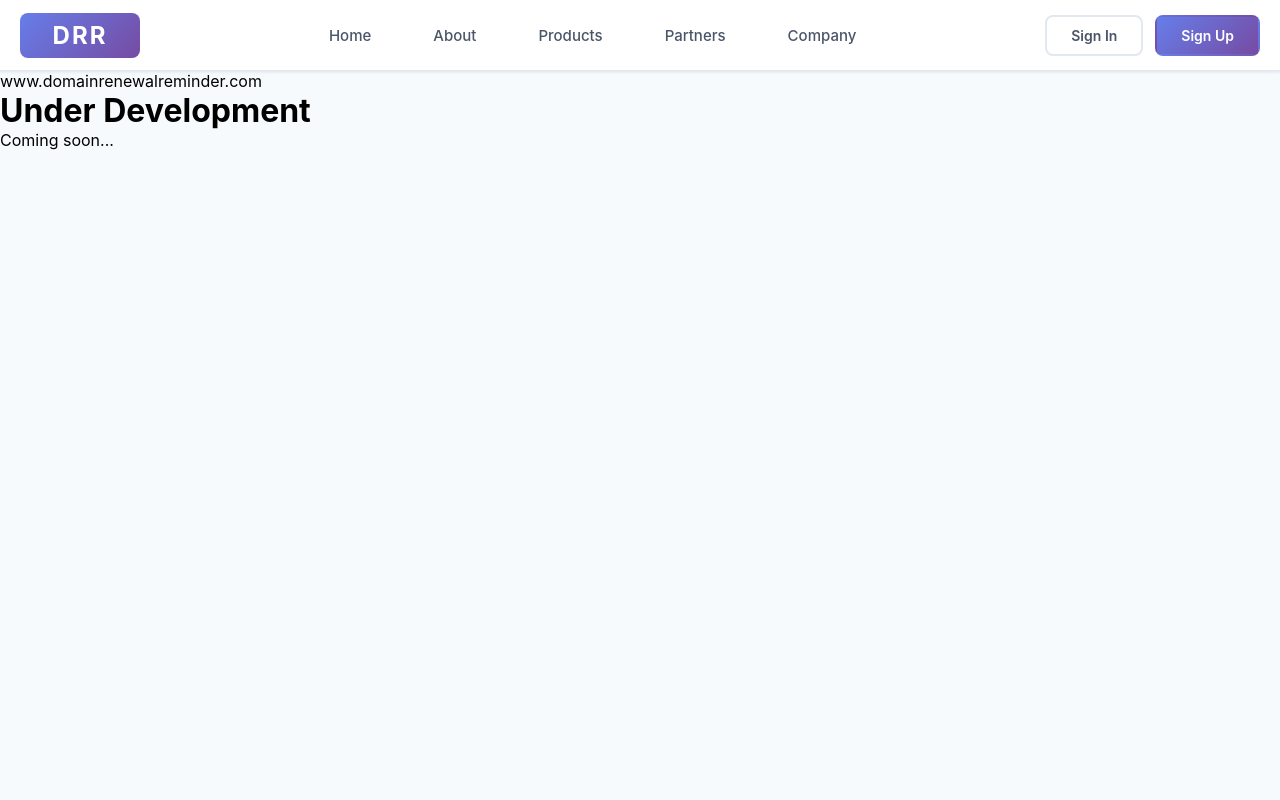
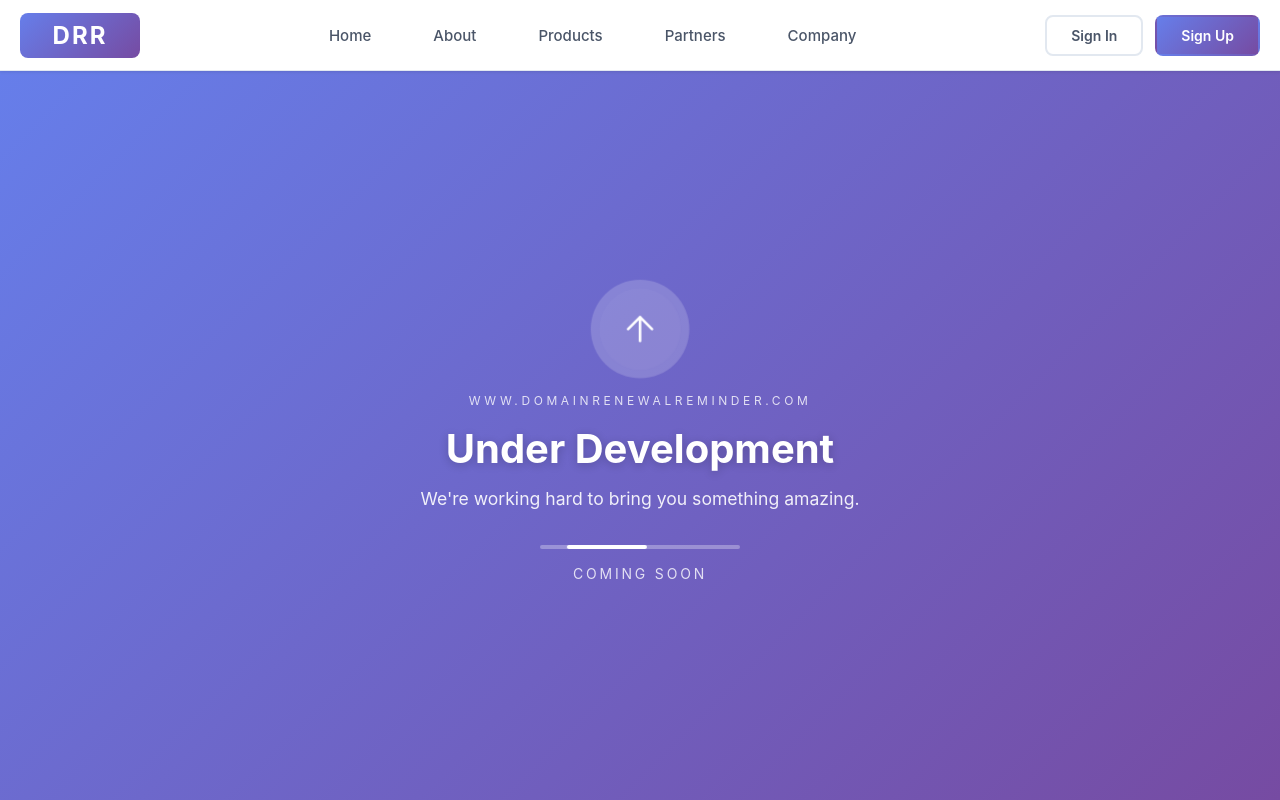
Before and after one commit to savos/drr2, a React (Vite) app in the folder frontend/: page / in a window 1280 px wide. Built offline with nearby package versions, Linux system fonts and the light colour scheme.

Commit message:
Add centered styling with gradient and animations to UnderDevelopment page

```diff
--- /dev/null
+++ b/frontend/src/pages/UnderDevelopment.css
@@ -0,0 +1,140 @@
+.under-development {
+  flex: 1;
+  display: flex;
+  align-items: center;
+  justify-content: center;
+  min-height: calc(100vh - 80px);
+  background: linear-gradient(135deg, #667eea 0%, #764ba2 100%);
+  padding: 2rem;
+}
+
+.under-development-content {
+  text-align: center;
+  color: white;
+  max-width: 500px;
+  animation: fadeInUp 0.8s ease-out;
+}
+
+@keyframes fadeInUp {
+  from {
+    opacity: 0;
+    transform: translateY(30px);
+  }
+  to {
+    opacity: 1;
+    transform: translateY(0);
+  }
+}
+
+.under-development-icon {
+  width: 80px;
+  height: 80px;
+  margin: 0 auto 1.5rem;
+  background: rgba(255, 255, 255, 0.2);
+  border-radius: 50%;
+  display: flex;
+  align-items: center;
+  justify-content: center;
+  animation: pulse 2s ease-in-out infinite;
+}
+
+.under-development-icon svg {
+  width: 40px;
+  height: 40px;
+  color: white;
+}
+
+@keyframes pulse {
+  0%, 100% {
+    transform: scale(1);
+    box-shadow: 0 0 0 0 rgba(255, 255, 255, 0.4);
+  }
+  50% {
+    transform: scale(1.05);
+    box-shadow: 0 0 0 15px rgba(255, 255, 255, 0);
+  }
+}
+
+.under-development-domain {
+  font-size: 0.75rem;
+  text-transform: uppercase;
+  letter-spacing: 0.3em;
+  opacity: 0.8;
+  margin-bottom: 1rem;
+}
+
+.under-development-title {
+  font-size: 2.5rem;
+  font-weight: 700;
+  margin-bottom: 0.75rem;
+  text-shadow: 0 2px 10px rgba(0, 0, 0, 0.2);
+}
+
+.under-development-subtitle {
+  font-size: 1.1rem;
+  opacity: 0.9;
+  margin-bottom: 2rem;
+  line-height: 1.6;
+}
+
+.under-development-progress {
+  width: 200px;
+  height: 4px;
+  background: rgba(255, 255, 255, 0.3);
+  border-radius: 2px;
+  margin: 0 auto 1rem;
+  overflow: hidden;
+}
+
+.under-development-progress-bar {
+  width: 40%;
+  height: 100%;
+  background: white;
+  border-radius: 2px;
+  animation: loading 2s ease-in-out infinite;
+}
+
+@keyframes loading {
+  0% {
+    transform: translateX(-100%);
+  }
+  50% {
+    transform: translateX(150%);
+  }
+  100% {
+    transform: translateX(-100%);
+  }
+}
+
+.under-development-coming-soon {
+  font-size: 0.875rem;
+  text-transform: uppercase;
+  letter-spacing: 0.2em;
+  opacity: 0.8;
+}
+
+/* Responsive adjustments */
+@media (max-width: 640px) {
+  .under-development {
+    min-height: calc(100vh - 60px);
+    padding: 1.5rem;
+  }
+
+  .under-development-icon {
+    width: 60px;
+    height: 60px;
+  }
+
+  .under-development-icon svg {
+    width: 30px;
+    height: 30px;
+  }
+
+  .under-development-title {
+    font-size: 1.75rem;
+  }
+
+  .under-development-subtitle {
+    font-size: 1rem;
+  }
+}
--- a/frontend/src/pages/UnderDevelopment.jsx
+++ b/frontend/src/pages/UnderDevelopment.jsx
@@ -1,17 +1,31 @@
 import React from "react";
+import "./UnderDevelopment.css";
 
 export default function UnderDevelopment() {
   return (
-    <div className="min-h-screen flex flex-col items-center justify-center bg-white text-center text-gray-800 p-4 sm:p-6 md:p-8">
-      <p className="text-xs sm:text-sm md:text-base uppercase tracking-[0.3em] text-gray-500 px-4">
-        www.domainrenewalreminder.com
-      </p>
-      <h1 className="mt-4 sm:mt-6 md:mt-8 text-2xl sm:text-3xl md:text-4xl lg:text-5xl font-semibold tracking-wide px-4">
-        Under Development
-      </h1>
-      <p className="mt-2 sm:mt-3 md:mt-4 text-base sm:text-lg md:text-xl lg:text-2xl text-gray-600 px-4">
-        Coming soon...
-      </p>
+    <div className="under-development">
+      <div className="under-development-content">
+        <div className="under-development-icon">
+          <svg xmlns="http://www.w3.org/2000/svg" viewBox="0 0 24 24" fill="none" stroke="currentColor" strokeWidth="1.5" strokeLinecap="round" strokeLinejoin="round">
+            <path d="M12 19V5M5 12l7-7 7 7"/>
+          </svg>
+        </div>
+        <p className="under-development-domain">
+          www.domainrenewalreminder.com
+        </p>
+        <h1 className="under-development-title">
+          Under Development
+        </h1>
+        <p className="under-development-subtitle">
+          We're working hard to bring you something amazing.
+        </p>
+        <div className="under-development-progress">
+          <div className="under-development-progress-bar"></div>
+        </div>
+        <p className="under-development-coming-soon">
+          Coming Soon
+        </p>
+      </div>
     </div>
   );
 }
```
